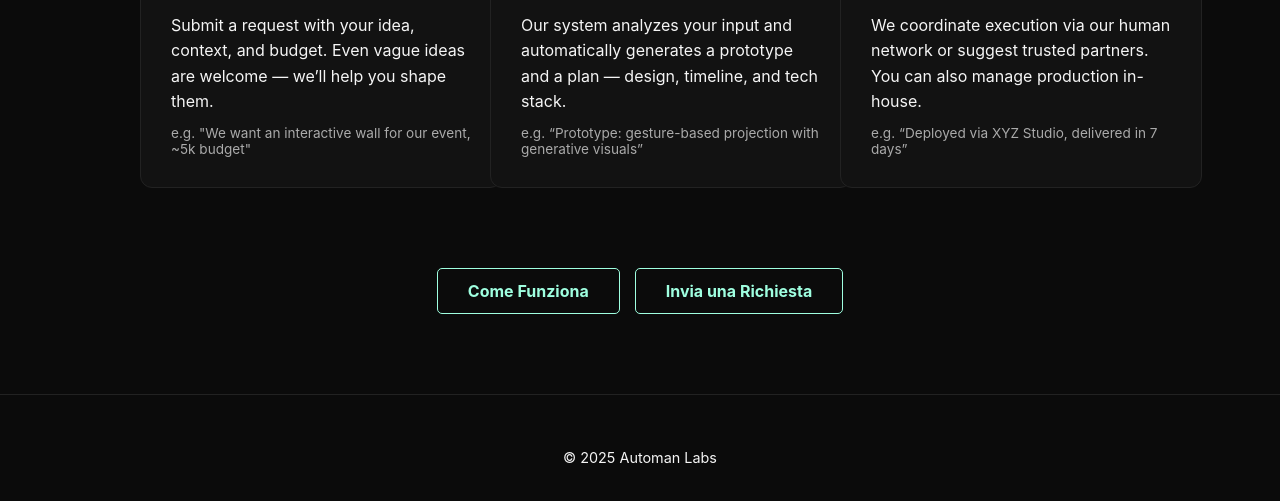
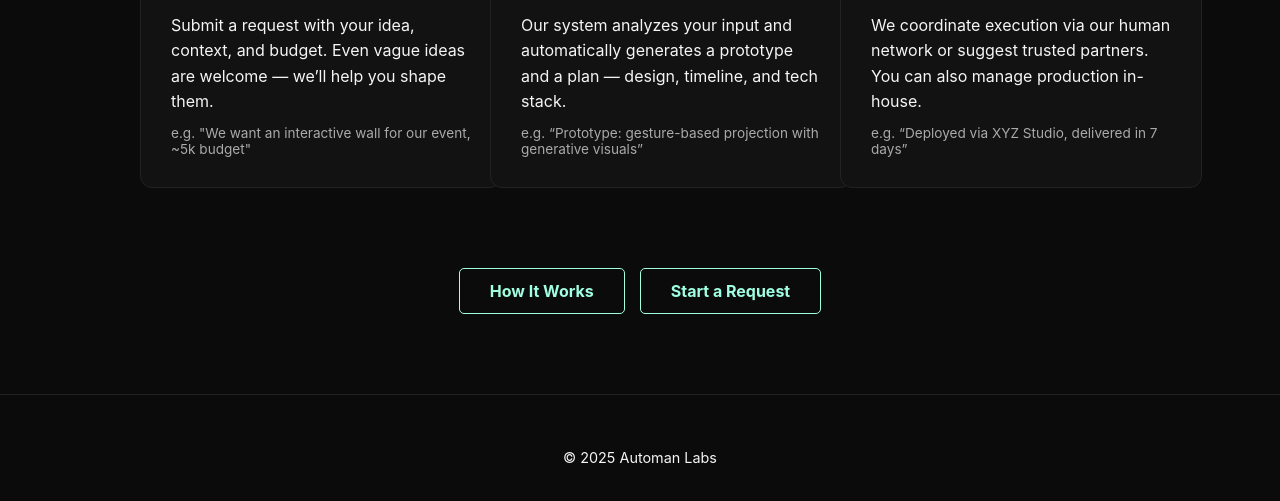
Before and after one commit to AutomanLabs/automan, a plain HTML site: page how-it-works.html in a window 1280 px wide. Shown: the part 497-998 px from the top of the page. Drawn offline with Linux system fonts and the light colour scheme.

Commit message:
fixing language switch and some style.

```diff
--- a/how-it-works.html
+++ b/how-it-works.html
@@ -89,10 +89,22 @@
 
 </main>
 
-<div class="hero-buttons">
-    <a href="how-it-works.html" class="cta-button">Come Funziona</a>
-    <a href="contact.html" class="cta-button">Invia una Richiesta</a>
-</div>
+  <!-- IT -->
+  <div class="lang-it">
+    <div class="hero-buttons">
+      <a href="how-it-works.html" class="cta-button">Come Funziona</a>
+      <a href="contact.html" class="cta-button secondary">Invia una Richiesta</a>
+    </div>
+  </div>
+
+  <!-- EN -->
+  <div class="lang-en">
+    <div class="hero-buttons">
+      <a href="how-it-works.html" class="cta-button">How It Works</a>
+      <a href="contact.html" class="cta-button secondary">Start a Request</a>
+    </div>
+  </div>
+
 
   <footer>
     <p>&copy; 2025 Automan Labs</p>
```
Also changed, not shown: index.html (+1 -1 lines).
